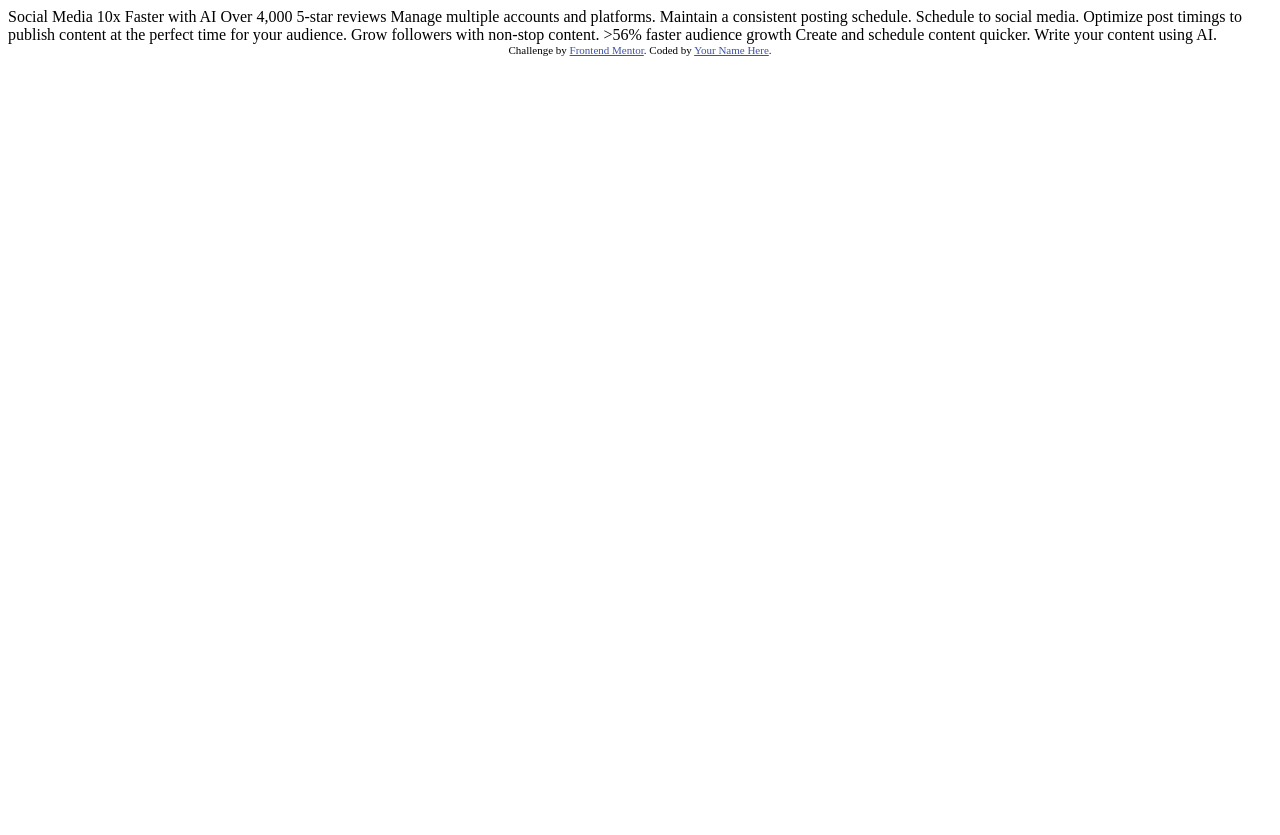
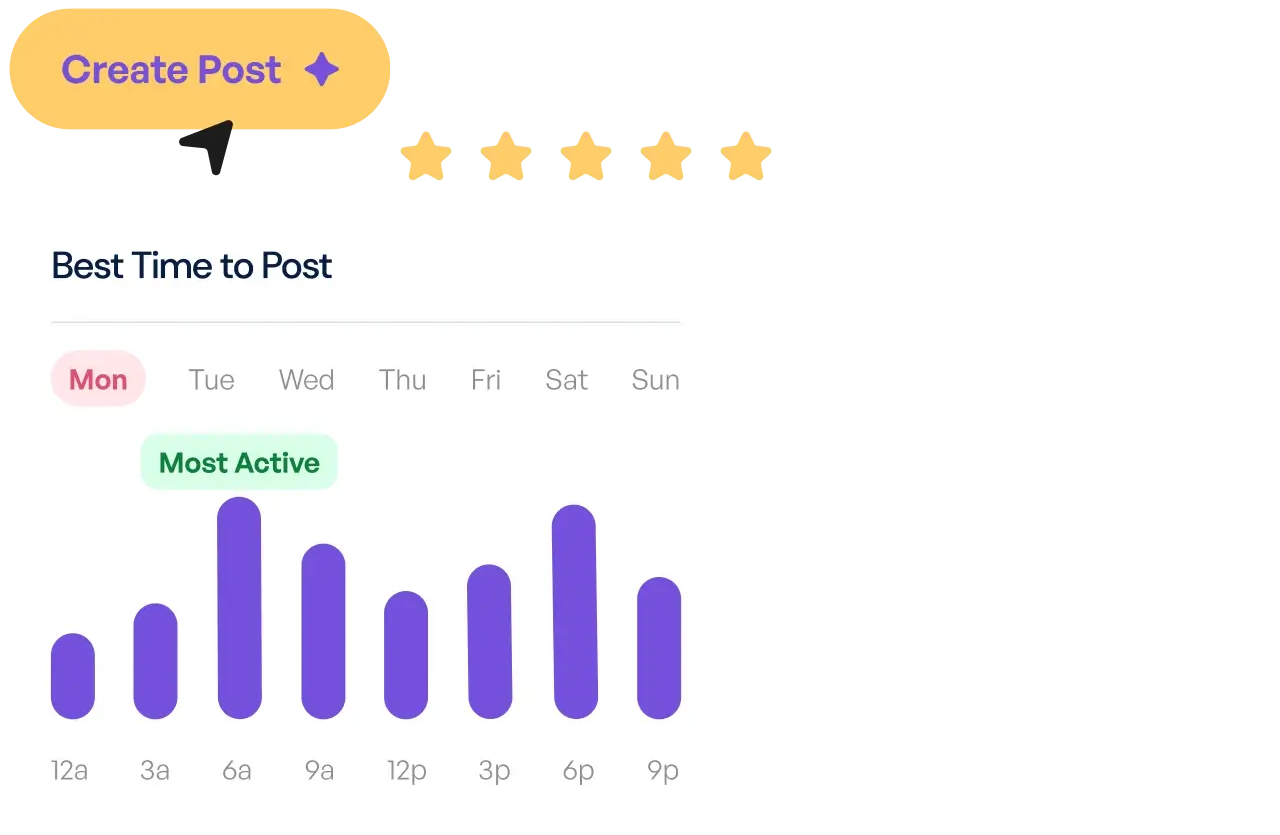
Before and after one commit to zesciati/Bento-grid, a plain HTML site: page index.html in a window 1280 px wide. Before the commit the page ends 800 px from the top, so only its background shows below. Drawn offline with Linux system fonts and the light colour scheme.

Commit message:
melinkkan file gambar dan perencanaan layout 4 column x 3row untuk desktop

```diff
--- a/index.html
+++ b/index.html
@@ -5,38 +5,34 @@
   <meta name="viewport" content="width=device-width, initial-scale=1.0"> <!-- displays site properly based on user's device -->
 
   <link rel="icon" type="image/png" sizes="32x32" href="./assets/images/favicon-32x32.png">
+  <link rel="stylesheet" href="bentogrid.css">
 
   <title>Frontend Mentor | Bento grid</title>
 
-  <!-- Feel free to remove these styles or customise in your own stylesheet 👍 -->
-  <style>
-    .attribution { font-size: 11px; text-align: center; }
-    .attribution a { color: hsl(228, 45%, 44%); }
-  </style>
 </head>
 <body>
 
-  Social Media 10x Faster with AI
-  Over 4,000 5-star reviews
+  <div class="grid-container">
+  <div class="grid-1">
+    <img src="./assets/images/illustration-create-post.webp" alt="">
+    <img src="./assets/images/illustration-five-stars.webp" alt="">
+    <img src="" alt="">
+    <img src="./assets/images/illustration-schedule-posts.webp" alt="">
+  </div>
 
-  Manage multiple accounts and platforms.
+  <!-- <div class="grid-2">
+    <img src="./assets/images/illustration-ai-content.webp" alt="">
+    <img src="./assets/images/illustration-multiple-platforms.webp" alt="">
+    <img src="./assets/images/illustration-consistent-schedule.webp" alt="">
+    <img src="" alt="">
+  </div>
 
-  Maintain a consistent posting schedule.
-
-  Schedule to social media.
-  Optimize post timings to publish content at the perfect time for your audience.
-
-  Grow followers with non-stop content.
-
-  >56% faster audience growth
-
-  Create and schedule content quicker.
-
-  Write your content using AI.
-
-  <div class="attribution">
-    Challenge by <a href="https://www.frontendmentor.io?ref=challenge">Frontend Mentor</a>.
-    Coded by <a href="#">Your Name Here</a>.
+  <div class="grid-3">
+    <img src="" alt="">
+    <img src="./assets/images/illustration-audience-growth.webp" alt="">
+    <img src="./assets/images/illustration-grow-followers.webp" alt="">
+    <img src="" alt="">
+  </div> -->
   </div>
 </body>
 </html>
```
Also changed, not shown: 1 other file.
